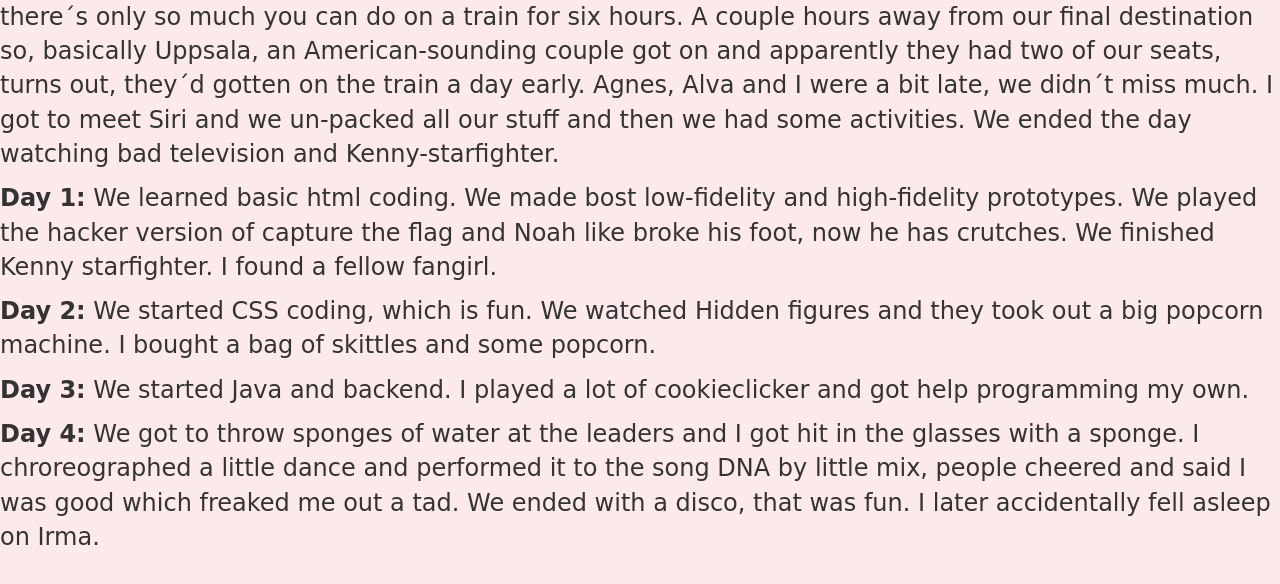
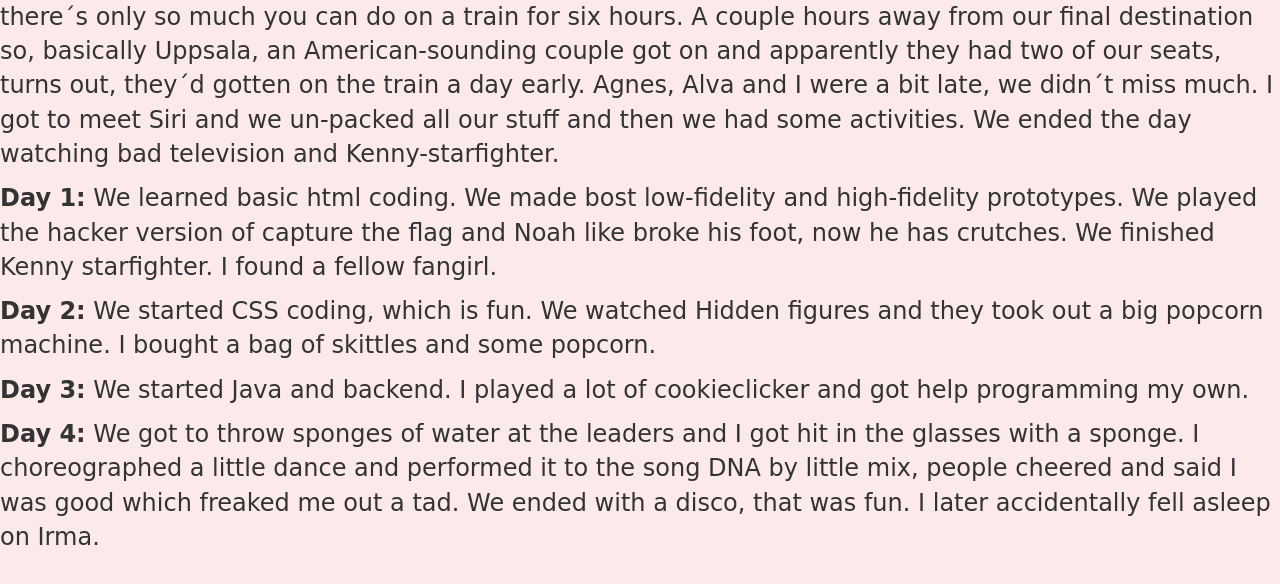
Before and after one commit to Adventures-Daily/Adventures-Daily.github.io, a plain HTML site: page menyval1.html in a window 1280 px wide. Shown: the part 154-738 px from the top of the page. Drawn offline with Linux system fonts and the light colour scheme; a web font is replaced by a local one.

Commit message:
Add files via upload

```diff
--- a/menyval1.html
+++ b/menyval1.html
@@ -51,6 +51,6 @@
 
 <p><b>Day 3:</b> We started Java and backend. I played a lot of cookieclicker and got help programming my own.</p>
 
-<p><b>Day 4:</b> We got to throw sponges of water at the leaders and I got hit in the glasses with a sponge. I chroreographed a little dance and performed it to the song DNA by little mix, people cheered and said I was good which freaked me out a tad. We ended with a disco, that was fun. I later accidentally fell asleep on Irma.</p>
+<p><b>Day 4:</b> We got to throw sponges of water at the leaders and I got hit in the glasses with a sponge. I choreographed a little dance and performed it to the song DNA by little mix, people cheered and said I was good which freaked me out a tad. We ended with a disco, that was fun. I later accidentally fell asleep on Irma.</p>
 </body>
 </html>
```
